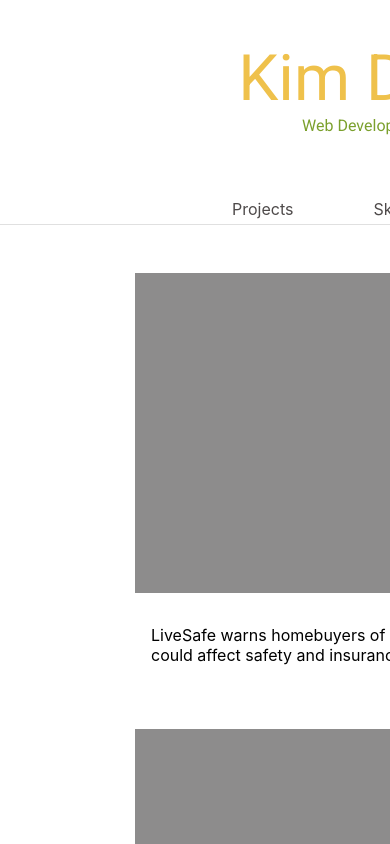
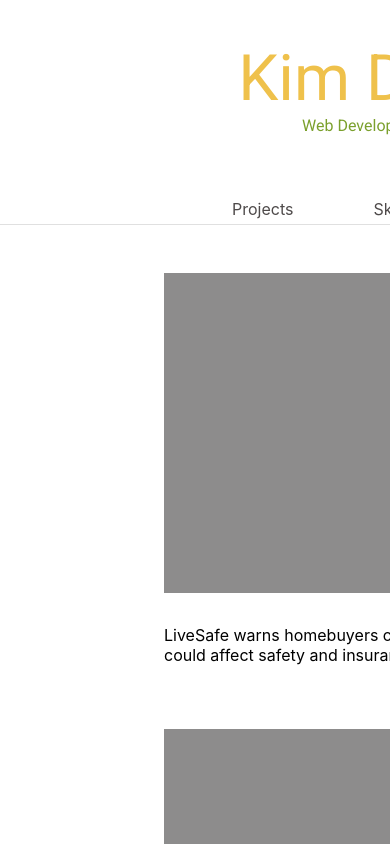
Before and after one commit to KimDuclos/kimduclos.github.io, a React (Create React App) app: page / in a window 390 px wide. Shown: the top 844 px of the page. Built offline with nearby package versions, Linux system fonts and the light colour scheme.

Commit message:
projects responsive to 1000px

```diff
--- a/src/projects/projectBox.scss
+++ b/src/projects/projectBox.scss
@@ -1,13 +1,26 @@
+$break-1000: 1000px;
+
 .boxes {
+  @media screen and (max-width: 1000px) {
+    display: flex;
+    flex-direction: column;
+    justify-content: center;
+  }
   .projectBox {
     height: 20em;
     width: 30em;
     margin: 3em 6em 2em 6em;
     background-color: rgb(141, 140, 140);
+    @media screen and (max-width: 1000px) {
+      margin: 3em 0 0 0;
+    }
   }
   .caption {
     height: 1.5em;
     width: 30em;
     margin: 0 7em 2em 7em;;
+    @media screen and (max-width: 1000px) {
+      margin: 2em 0 2em 0;
+    }
   }
 }
--- a/src/projects/projects.scss
+++ b/src/projects/projects.scss
@@ -1,3 +1,5 @@
+$break-1000: 1000px;
+
 .projects {
     width: 80%;
     justify-content: center;
@@ -6,4 +8,8 @@
     display: flex;
     flex-direction: row;
     flex-wrap: wrap;
+    @media screen and (max-width: 1000px) {
+        margin: 0;
+        width: 50.5em;
+    }
 }
```
